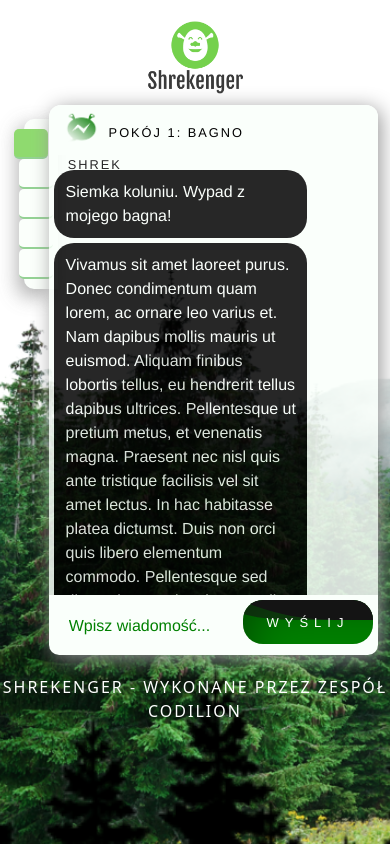
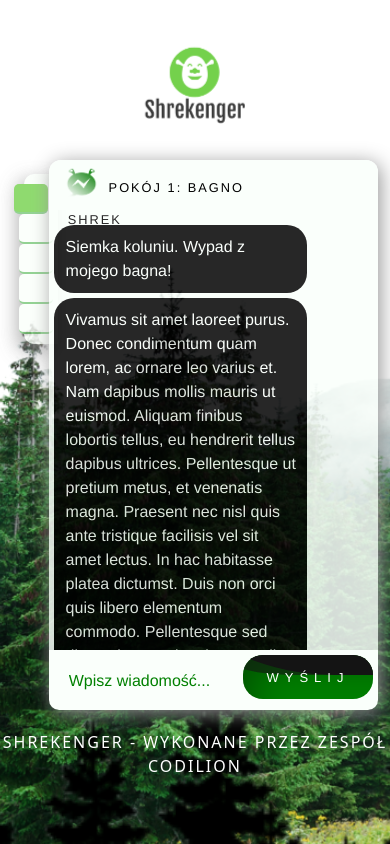
Before and after one commit to PiotrOtta/Shrekenger_chat, a Vue app: page / in a window 390 px wide. Shown: the top 844 px of the page. Built offline with nearby package versions, Linux system fonts and the light colour scheme.

Commit message:
Animacja, przekrzywienie oraz responsywność loga

```diff
--- a/package.json
+++ b/package.json
@@ -15,6 +15,7 @@
     "node-sass": "^5.0.0",
     "sass-loader": "^10.1.1",
     "socket.io-client": "^3.1.0",
+    "vanilla-tilt": "^1.7.0",
     "vue": "^2.6.12",
     "vuex": "^3.6.2"
   },
--- a/src/App.vue
+++ b/src/App.vue
@@ -1,6 +1,11 @@
 <template>
   <div class="container-fluid" id="app">
-    <img id="Shrekenger" class="img-fluid" alt="Shrekenger logo" src="./assets/Shrekenger.png">
+    <div class="Container3D">
+    <div class="Box3D">
+      <img class="name" src="./assets/codilion.png">
+      <img src="./assets/Shrekenger.png" class="Object3D" />
+    </div>
+    </div>
     <div class="container d-flex">
       <DostepnePokoje/>
       <Shrekenger/>
@@ -14,6 +19,7 @@ import Shrekenger from './components/index.vue'
 import { mapActions } from 'vuex';
 import DostepnePokoje from './components/AvaiableRooms.vue'
 import DostepniUzytkownicy from './components/AvaiableUsers.vue'
+import VanillaTilt from 'vanilla-tilt'
 
 export default {
   name: 'App',
@@ -27,15 +33,21 @@ export default {
   },
   created(){
     this.initService();
+  },
+  mounted() {
+    VanillaTilt.init(document.querySelectorAll(`.Box3D`), {
+      max: 25,
+      speed: 400
+    });
   }
 }
 </script>
-
 
 <style>
 @import "styles/parallax_bg.scss";
 @import "styles/CodilionChatBox.css";
 @import "styles/CodilionWaveButton.css";
+@import "styles/CodilionTilt.css";
 #app {
   font-family: Avenir, Helvetica, Arial, sans-serif;
   -webkit-font-smoothing: antialiased;
@@ -47,9 +59,4 @@ footer {
   padding-top: 20px;
   overflow-wrap: break-word;
 }
-@media only screen and (max-width: 575px) {
-  #Shrekenger {
-    max-height: 105px;
-  }
-}
 </style>
--- /dev/null
+++ b/src/styles/CodilionTilt.css
@@ -0,0 +1,86 @@
+.Container3D {
+	position: relative;
+	display: flex;
+	justify-content: center;
+	align-items: center;
+	flex-wrap: wrap;
+	/* WAŻNE do działania efektu 3D */
+	transform-style: preserve-3d;
+}
+.Container3D .Box3D {
+	margin: 30px;
+	position: relative;
+	min-height:150px;
+	min-width: 150px;
+	background: transparent;
+	border-radius: 20px;
+	transform-style: preserve-3d;
+}
+.Container3D .Box3D::before{
+	content: '';
+	position: absolute;
+	top: 5px;
+	left:20px;
+	font-size: 2em;
+	font-weight: 900;
+	color: black;
+	font-style: italic;
+	opacity: 0;
+	transition: 0.5s;
+}
+.Container3D .Box3D::after{
+	content: '2021';
+	position: absolute;
+	bottom: 5px;
+	left: 20px;
+	font-size: 1em;
+	font-weight: 900;
+	color: black;
+	font-style: italic;
+	opacity: 0;
+	/* transform: rotate(-15deg); */
+	transition: 0.5s;
+}
+.Container3D .Box3D:hover::after,
+.Container3D .Box3D:hover::before{
+	opacity: 0.08;
+}
+.Container3D .Box3D .name {
+	position: absolute;
+	top: 0;
+	left: 20%;
+	text-align: center;
+	color: black;
+	width: 60%;
+	transform-style: preserve-3d;
+	transform: translate3d(0,-20%,90px);
+	transition: 0.5s;
+	opacity: 0;
+	z-index: 10;
+}
+.Container3D .Box3D:hover .name {
+	top:10px;
+	opacity: 0.8;
+}
+.Container3D .Box3D .Object3D {
+	position: absolute;
+	top: 50%;
+	left: 50%;
+	max-width: 200px;
+	transition: 0.5s;
+	z-index: 13;
+	transform-style: preserve-3d;
+	transform: translate3d(-50%,-50%,50px) rotate(0);
+}
+.Container3D .Box3D:hover{
+	background: rgba(255,255,255,0.7);
+}
+@media only screen and (max-width: 575px) {
+	.Container3D .Box3D {
+		min-height:100px;
+		min-width: 100px;
+	}
+	.Container3D .Box3D .Object3D {
+		height: 105px;
+	}
+}
```
Also changed, not shown: src/assets/codilion.png (added), 1 other file (tests, documents, lock files or other folders).
